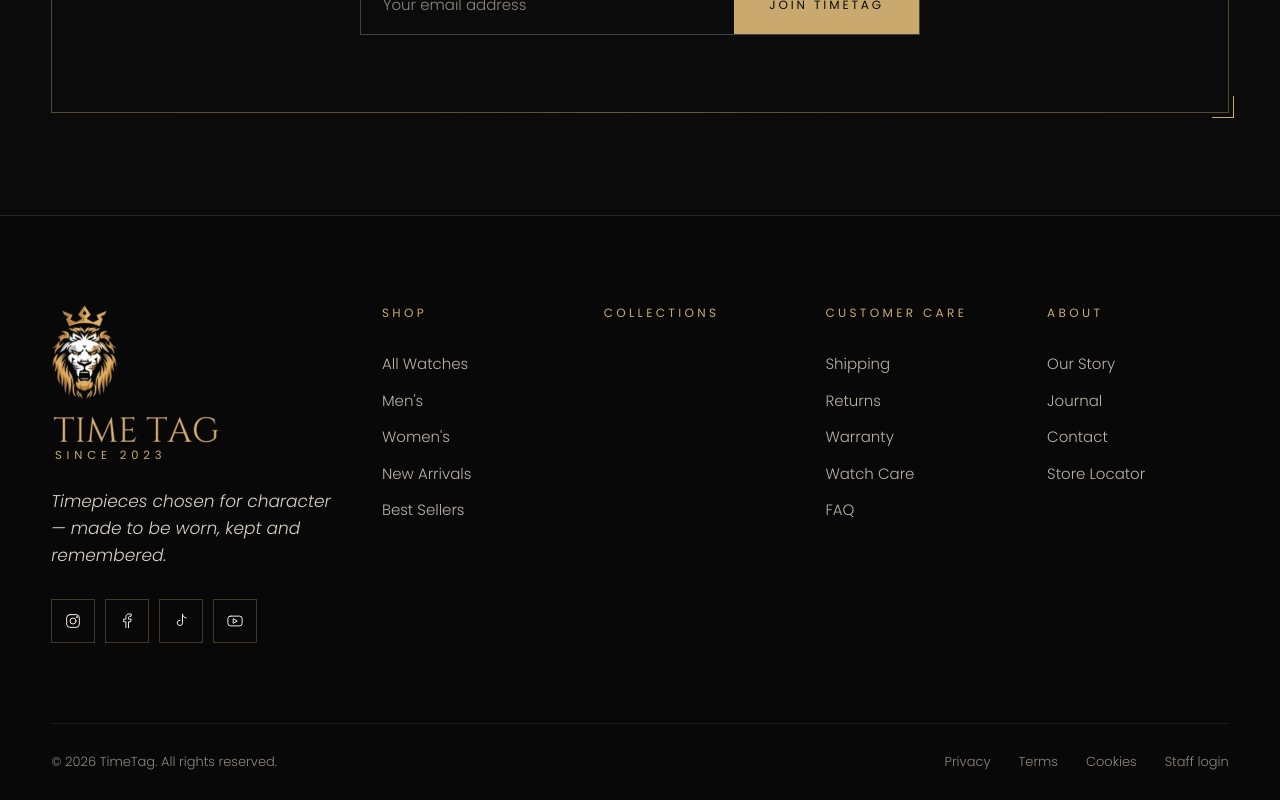
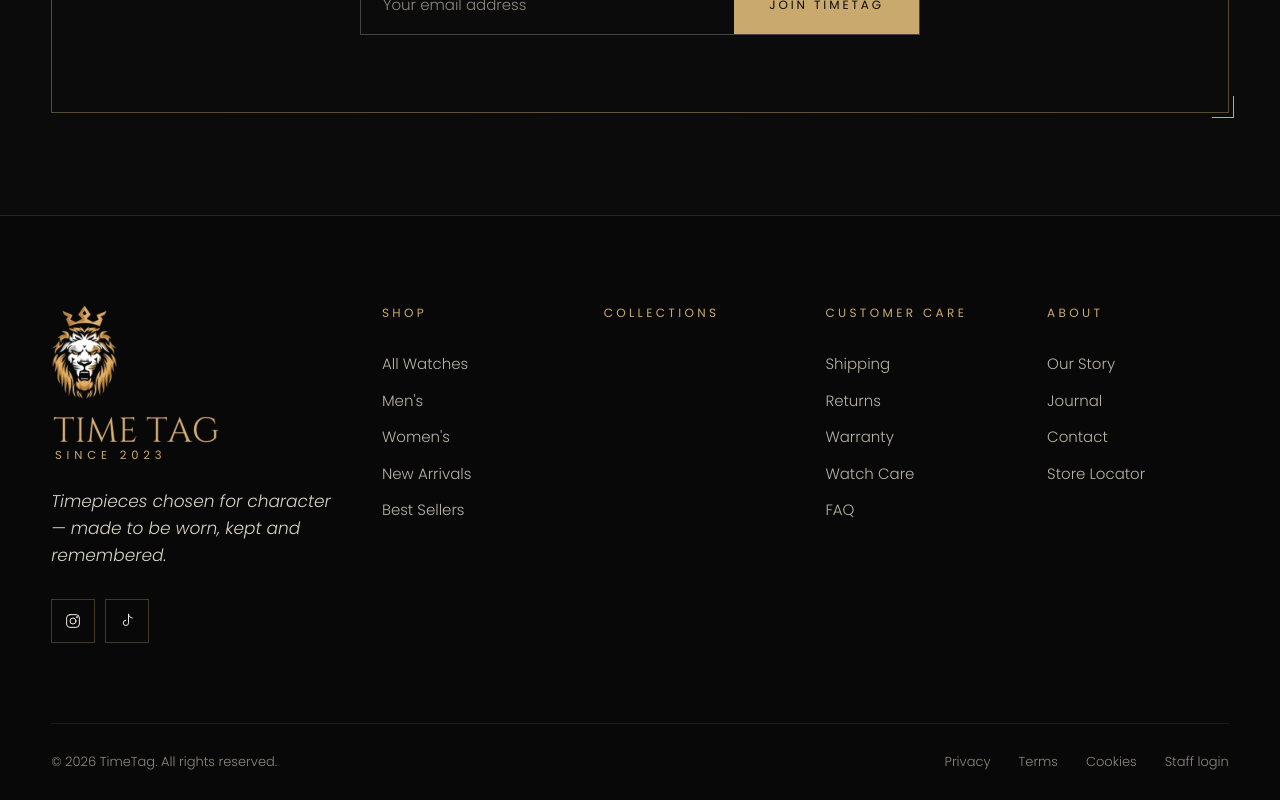
Before and after one commit to chharoon3173-code/timetag, a React (Vite) app: page / in a window 1280 px wide. Shown: the part 4053-4853 px from the top of the page. Built offline with nearby package versions, Linux system fonts and the light colour scheme; no server answers; the database is empty.

Commit message:
Footer: real Instagram and TikTok links; hide Facebook/YouTube until they have links
Co-Authored-By: Claude Opus 5.5 <noreply@anthropic.com>
Claude-Session: https://claude.ai/code/session_01GmWxsowQkqSJgYZSkiDU1Q

```diff
--- a/src/components/Footer.jsx
+++ b/src/components/Footer.jsx
@@ -1,5 +1,5 @@
 import { useMemo } from 'react';
-import { BrandLockup, FacebookIcon, InstagramIcon, TikTokIcon, YouTubeIcon } from './Icons.jsx';
+import { BrandLockup, InstagramIcon, TikTokIcon } from './Icons.jsx';
 import { useCollections } from '../lib/store.js';
 import { href } from '../lib/router.js';
 import './Footer.css';
@@ -11,12 +11,10 @@ const OTHER_COLUMNS = [
   { title: 'About', links: [['Our Story', '#story'], ['Journal', '#story'], ['Contact', '#contact'], ['Store Locator', '#contact']] },
 ];
 
-// Replace '#' with your real profile URLs.
+// Your social profiles (open in a new tab). FacebookIcon and YouTubeIcon are also in Icons.jsx if you add those later.
 const SOCIAL = [
-  { label: 'Instagram', href: '#', Icon: InstagramIcon },
-  { label: 'Facebook', href: '#', Icon: FacebookIcon },
-  { label: 'TikTok', href: '#', Icon: TikTokIcon },
-  { label: 'YouTube', href: '#', Icon: YouTubeIcon },
+  { label: 'Instagram', href: 'https://www.instagram.com/timetag.official/', Icon: InstagramIcon },
+  { label: 'TikTok', href: 'https://www.tiktok.com/@timetag.official', Icon: TikTokIcon },
 ];
 
 export default function Footer() {
@@ -38,7 +36,7 @@ export default function Footer() {
             </p>
             <div className="footer__social">
               {SOCIAL.map(({ label, href, Icon }) => (
-                <a key={label} href={href} aria-label={label}><Icon /></a>
+                <a key={label} href={href} aria-label={`TimeTag on ${label}`} target="_blank" rel="noreferrer"><Icon /></a>
               ))}
             </div>
           </div>
```
Also changed, not shown: 1 other file (tests, documents, lock files or other folders).
